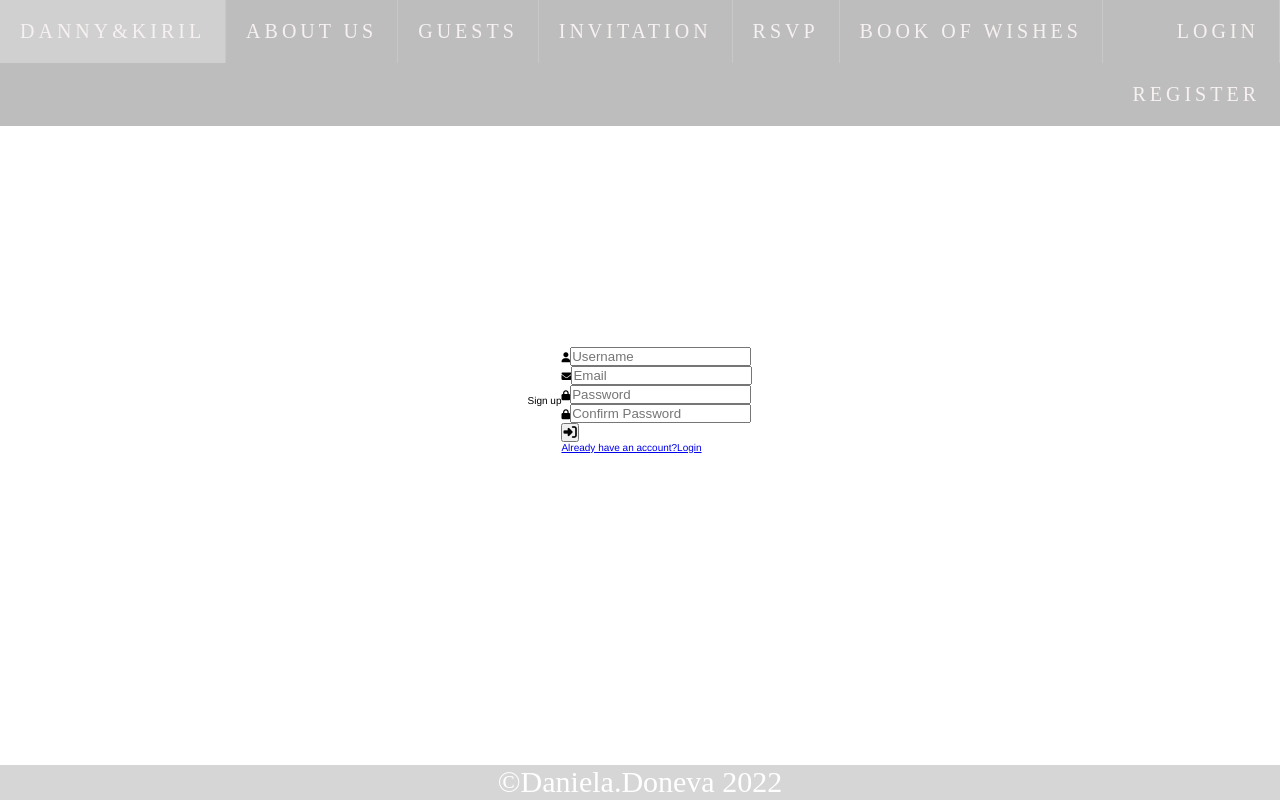
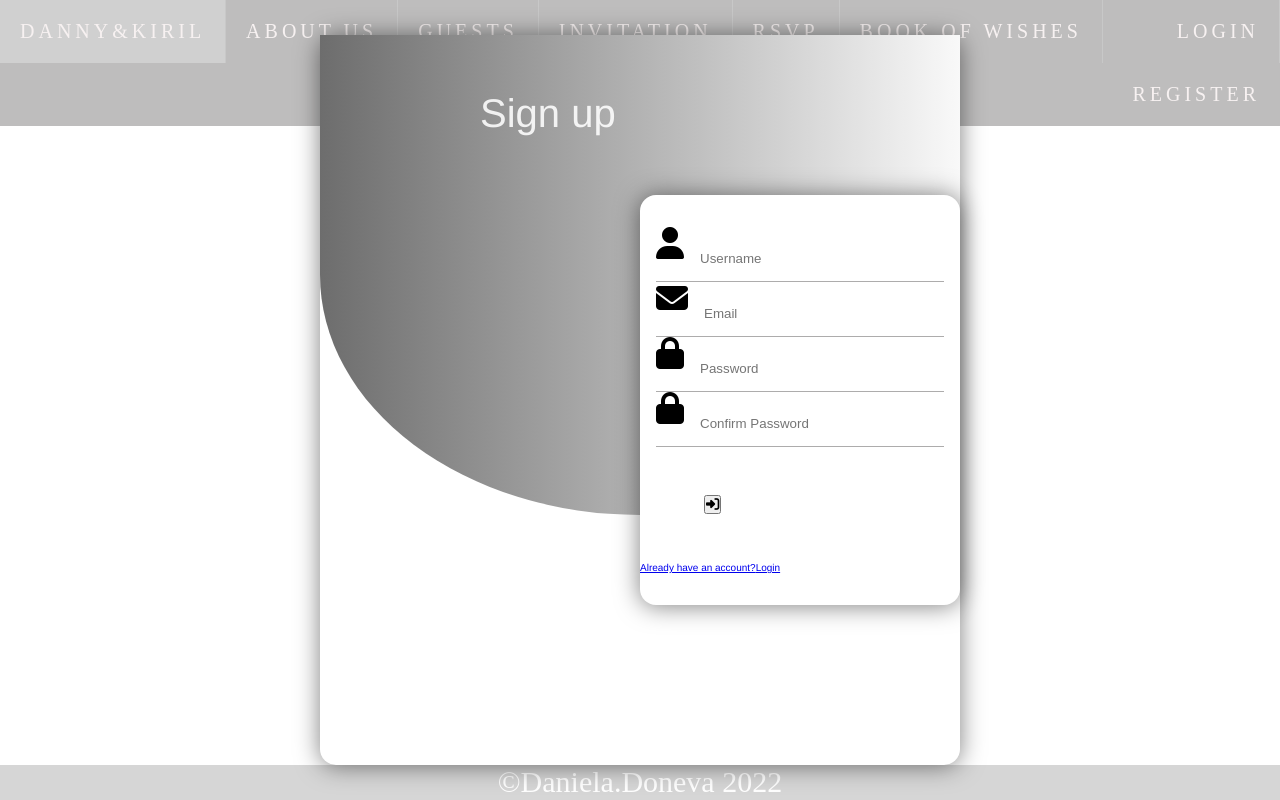
Before and after one commit to DannyDoneva96/Project-My-Wedding, a React (Create React App) app in the folder client/: page /register in a window 1280 px wide. Built offline with nearby package versions, Linux system fonts and the light colour scheme.

Commit message:
adding some effects on the form
the resource is from https://www.youtube.com/watch?v=UhvVsc2sM4s

```diff
--- a/client/public/style.css
+++ b/client/public/style.css
@@ -1,16 +1,17 @@
-*{
-  margin:0;
-  padding:0;
+* {
+  margin: 0;
+  padding: 0;
   box-sizing: border-box;
 }
 
-  .bcgHome{
+.bcgHome {
   background-image: url("./images/thisIsTheBcImg.jpg");
   background-size: cover;
   background-repeat: no-repeat;
   width: 100%;
   height: 100vh;
 }
+
 /* .container{
       min-height: 100%;
       background-position: center;
@@ -37,7 +38,7 @@
 
 
 .navUl {
-    opacity:0.8;
+  opacity: 0.8;
 
   /* position: sticky;
     top: 20px; */
@@ -53,9 +54,11 @@
 .navUl li {
   float: left;
 }
+
 .KD {
   font-size: 80px;
 }
+
 .navUl li a {
 
   display: block;
@@ -108,8 +111,8 @@
 
 /* invitation  */
 
-.flowers{
-  margin-top:  70px;
+.flowers {
+  margin-top: 70px;
   position: absolute;
   right: 0;
   top: 0;
@@ -117,14 +120,15 @@
   width: 500px;
 
 }
-.btmFlower{
+
+.btmFlower {
   position: absolute;
   left: 0;
   bottom: 0;
   display: block;
   height: 500px;
   width: 500px;
-  margin-bottom:15px
+  margin-bottom: 15px
 }
 
 /* Wishing book  */
@@ -138,73 +142,181 @@
   color: white;
   text-shadow: 4px 4px 6px #000000;
   font-size: 80px;
-  margin-top:100px;
-  margin-bottom:100px;
+  margin-top: 100px;
+  margin-bottom: 100px;
   text-align: center;
 }
-.story{
+
+.story {
   display: flex;
   text-align: center;
   width: auto;
   justify-content: center;
 }
-.story-1{
-  background-color:rgba(122, 118, 118, 0.534);
-  margin:10px ;
-  margin-bottom:20px;
-  width:500px;
-  padding:20px;
-  line-height:20px;
+
+.story-1 {
+  background-color: rgba(122, 118, 118, 0.534);
+  margin: 10px;
+  margin-bottom: 20px;
+  width: 500px;
+  padding: 20px;
+  line-height: 20px;
   color: rgb(255, 255, 255);
   position: relative;
 
 }
-.story-1 h3{
+
+.story-1 h3 {
   color: rgb(27, 163, 9);
-  font-size:26px;
-  margin-top:50px;
+  font-size: 26px;
+  margin-top: 50px;
 
 }
 
-.description{
+.description {
   color: white;
-  font-size:12px;
-  text-transform:uppercase;
+  font-size: 12px;
+  text-transform: uppercase;
   margin: 12px 0
 }
 
-.BcgAboutUS{
+.BcgAboutUS {
   background-image: url("./images/svadba-zhenih-nevesta.jpg");
   background-size: cover;
   background-repeat: no-repeat;
   width: 100%;
   height: 100vh;
 }
-.storyImg{
+
+.storyImg {
   width: 100px;
   height: 100px;
-  border-radius:50%;
+  border-radius: 50%;
   position: absolute;
   top: -50px;
   left: 50%;
   transform: translateX(-50%)
+}
 
-}
-.storyImg img{
+.storyImg img {
   width: 100px;
   height: 100px;
 }
+
 /* Register  */
 
-.wrapperReg{
+.wrapperReg {
 
-  font-size:  10px;
+  font-size: 10px;
   font-family: 'Franklin Gothic Medium', 'Arial Narrow', Arial, sans-serif;
   width: 90%;
   height: 100vh;
   margin: 0 auto;
-  display:flex;
-  justify-content:center;
-  align-items:center;
+  display: flex;
+  justify-content: center;
+  align-items: center;
 
 }
+
+.form-container {
+  width: 100%;
+  max-width: 40rem;
+  background-color: rgb(255, 255, 255);
+  position: relative;
+  padding: 10rem;
+  box-shadow: 0 1px 1.5rem 0 rgba(0, 0, 0, 0.5);
+  border-radius: 1rem;
+  z-index: 1;
+
+
+}
+
+.form-container::before {
+  content: "";
+  position: absolute;
+  top: 0;
+  left: 0;
+  width: 100%;
+  height: 30rem;
+  background: linear-gradient(to left, #f9f9f9, #6d6d6d);
+  border-bottom-right-radius: 100%;
+  border-bottom-left-radius: 100%;
+  z-index: -1;
+
+}
+
+.form-heading {
+  color: rgba(255, 255, 255, 0.871);
+  font-size: 2.5rem;
+  position: absolute;
+  top: 3.5rem;
+  left: 10rem;
+
+
+}
+
+.formReg {
+  transform: translateX(10rem);
+  padding: 2rem 0;
+  background-color: white;
+  border-radius: 1rem;
+  box-shadow: 0 1px 1.5rem 0 rgba(0, 0, 0, 0.5);
+
+}
+
+.input-group {
+  width: 90%;
+  margin: auto;
+  position: relative;
+  display: flex;
+  align-self: baseline;
+
+}
+
+.input-group input {
+  width: 100%;
+
+  position: relative;
+  padding: 1rem 0;
+  margin-top: 0.5rem;
+
+  border: none;
+  outline: none;
+  font-size: 1.8;
+  color: rgb(91, 91, 91);
+
+}
+
+.input-group > i{
+  font-size:2rem;
+  margin-right: 1rem;
+  colour: rgb(161, 161, 161);
+}
+
+.input-group .bar{
+  position: absolute;
+  left :0;
+  bottom: 0;
+  background-color:rgb(173, 172, 172);
+  width: 100%;
+  height:1px;
+
+}
+.input-group .bar::before{
+  content: " ";
+  position: absolute;
+  background-color: rgb(0, 0, 0);
+  width:0;
+  height:2px;
+  transition: width 650ms;
+}
+
+.input-group input:focus + .bar::before{
+width:100%;
+
+
+}
+
+.input-group button{
+  margin:3rem;
+}
--- a/client/src/components/Register.js
+++ b/client/src/components/Register.js
@@ -4,8 +4,9 @@ export const Register = () => {
 
     return (
         <div className="wrapperReg">
+            <div className="form-container">
             <span className="form-heading">Sign up</span>
-            <form action="">
+            <form action="" className="formReg">
                 <div className="input-group">
                     <i className="fas fa-user"></i>
                     <input type="text" placeholder="Username" required></input>
@@ -35,6 +36,7 @@ export const Register = () => {
                 </div>
 
             </form>
+            </div>
 
         </div>
     )
```
Lines whose indentation alone changed are shown as unchanged.
